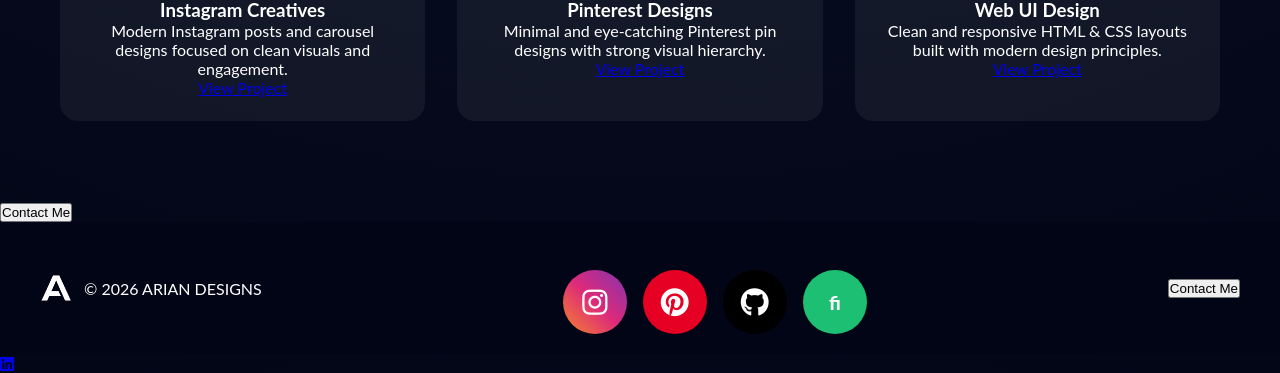
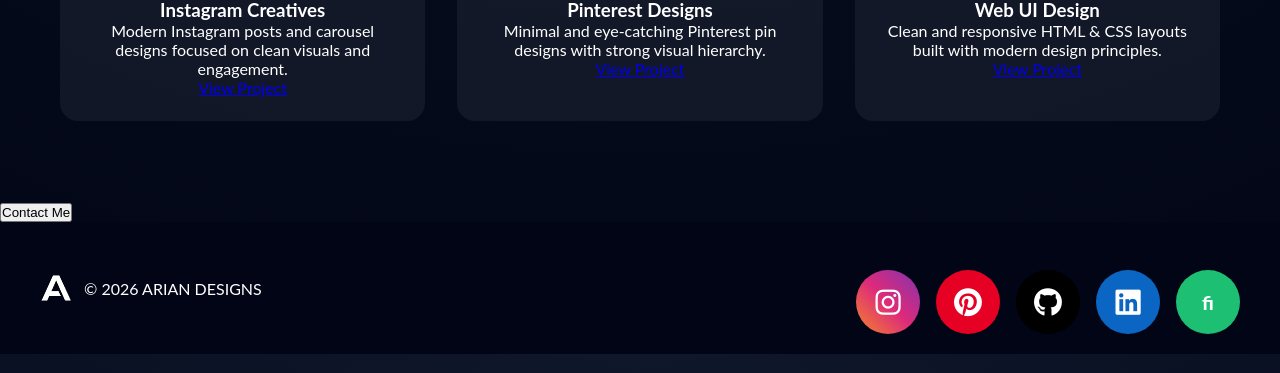
Before and after one commit to ariantechzone-stack/ariantechzone-stack.github.io, a Jekyll site: the page built from index.md, in a window 1280 px wide and 900 px high, scrolled down 730 px, cut to the strip 527-900 px from the top of the window. Built offline with Jekyll 4.4.1, drawn with Linux system fonts in a browser that asks for light colours.

Commit message:
Update default.html

```diff
--- a/_layouts/default.html
+++ b/_layouts/default.html
@@ -76,6 +76,10 @@
         <i class="fab fa-github"></i>
       </a>
 
+      <a href="https://www.linkedin.com/in/arian-varx-0660b539b/" target="_blank" aria-label="LinkedIn" class="linkedin">
+        <i class="fab fa-linkedin"></i>
+      </a>
+
       <a href="https://www.fiverr.com/r_kumar101/modern-instagram-posts-and-social-media-graphics"
          target="_blank"
          aria-label="Fiverr"
@@ -84,21 +88,9 @@
       </a>
     </div>
 
-    <!-- RIGHT: Optional Contact Button -->
-    <button class="floating-contact" id="contactToggle">
-      Contact Me
-    </button>
-
   </div>
 </footer>
 
-<!-- ================= FLOATING LINKEDIN ================= -->
-<a href="https://www.linkedin.com/in/arian-varx-0660b539b/"
-   class="floating-linkedin"
-   target="_blank"
-   aria-label="LinkedIn">
-  <i class="fab fa-linkedin"></i>
-</a>
 <!-- JS -->
 <script src="{{ '/assets/js/main.js' | relative_url }}" defer></script>
 
```
